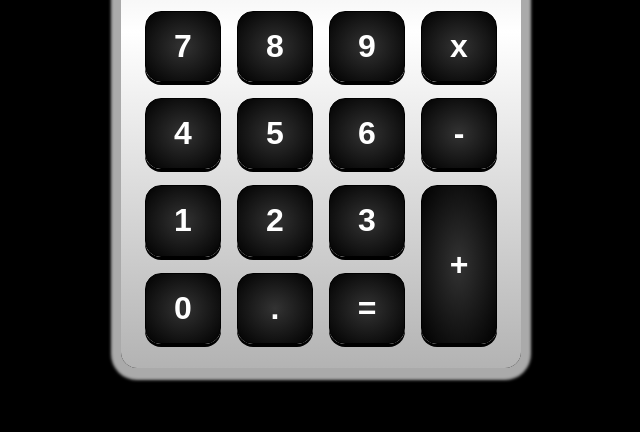
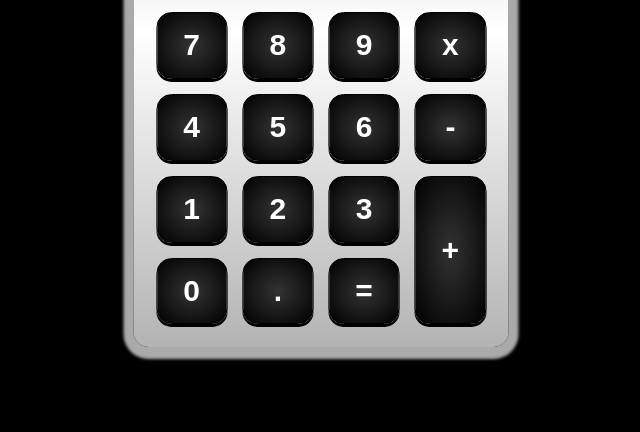
Before and after one commit to mreisz7/calculator-project, a plain HTML site: page index.html in a window 1280 px wide. Shown: the part 368-800 px from the top of the page, without its empty margins (319-959 px from the left). Drawn offline with nearby package versions, Linux system fonts and the light colour scheme.

Commit message:
Modify the CSS to display better on high DPI screens
This *should* make the size work better on high dpi screens.

```diff
--- a/assets/css/calculator.scss
+++ b/assets/css/calculator.scss
@@ -11,10 +11,27 @@ $red-button:      #FF2E00;
   box-sizing: border-box;
 }
 
+html {
+  font-size: 15px;
+}
+
 body {
   font-family: "Arial", sans-serif, monospace;
   background-color: $background;
-  font-size: 15px;
+}
+
+@media (-webkit-min-device-pixel-ratio: 2),
+  (min-resolution: 192dpi) {
+  html {
+    font-size: 30px;
+  }
+}
+
+@media (-webkit-min-device-pixel-ratio: 3),
+  (min-resolution: 300dpi) {
+  html {
+    font-size: 45px;
+  }
 }
 
 #calculator {
@@ -23,9 +40,9 @@ body {
   left: 50%;
   transform: translate(-50%, -50%);
   height: 42rem;
-  max-height: 98vh;
+  max-height: 90vh;
   width: 25rem;
-  max-width: 98vw;
+  max-width: 95vw;
   background: linear-gradient(to bottom, $calculator, lighten($calculator, 30%), $calculator);
   border-radius: 1rem;
   padding: 2rem 1rem 1rem;
@@ -48,7 +65,7 @@ body {
 
     #results {
       flex: none;
-      font-size: 3em;
+      font-size: 3rem;
       margin: 0;
       overflow-x: auto;
     }
```
Also changed, not shown: assets/css/calculator.min.css.
